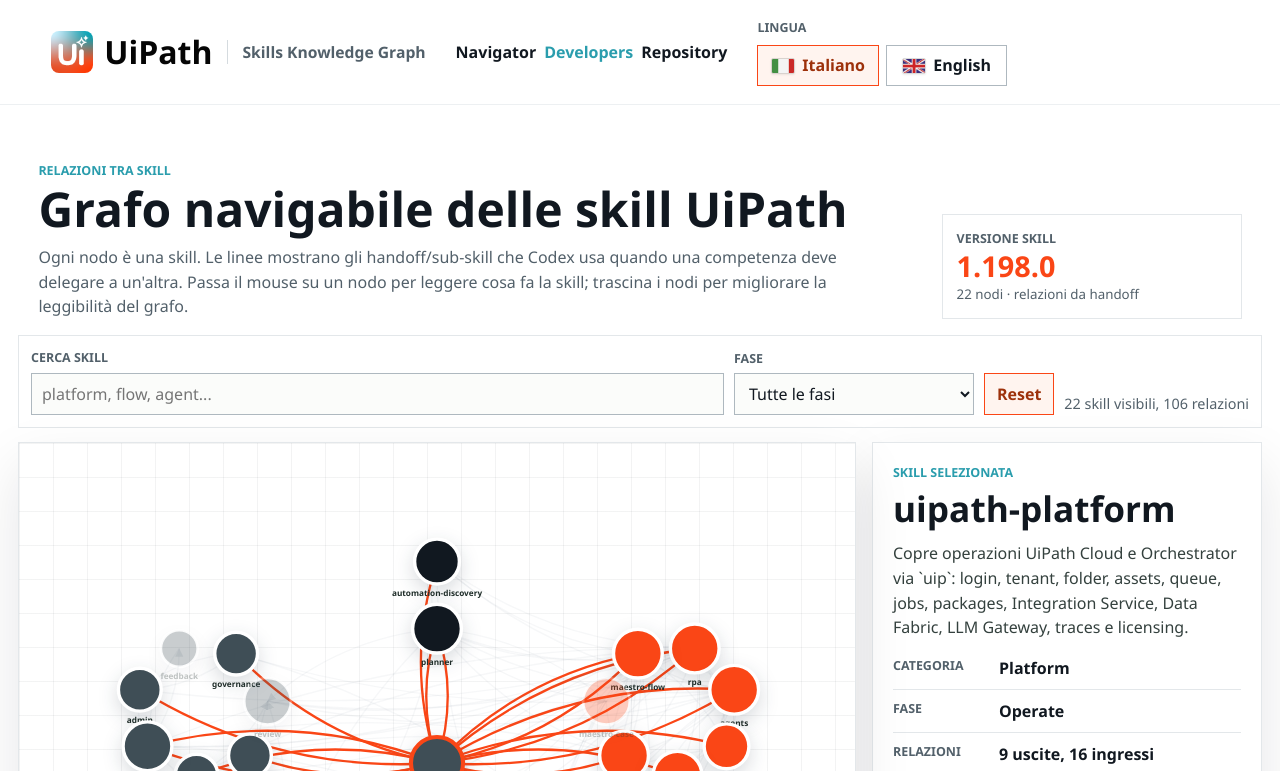
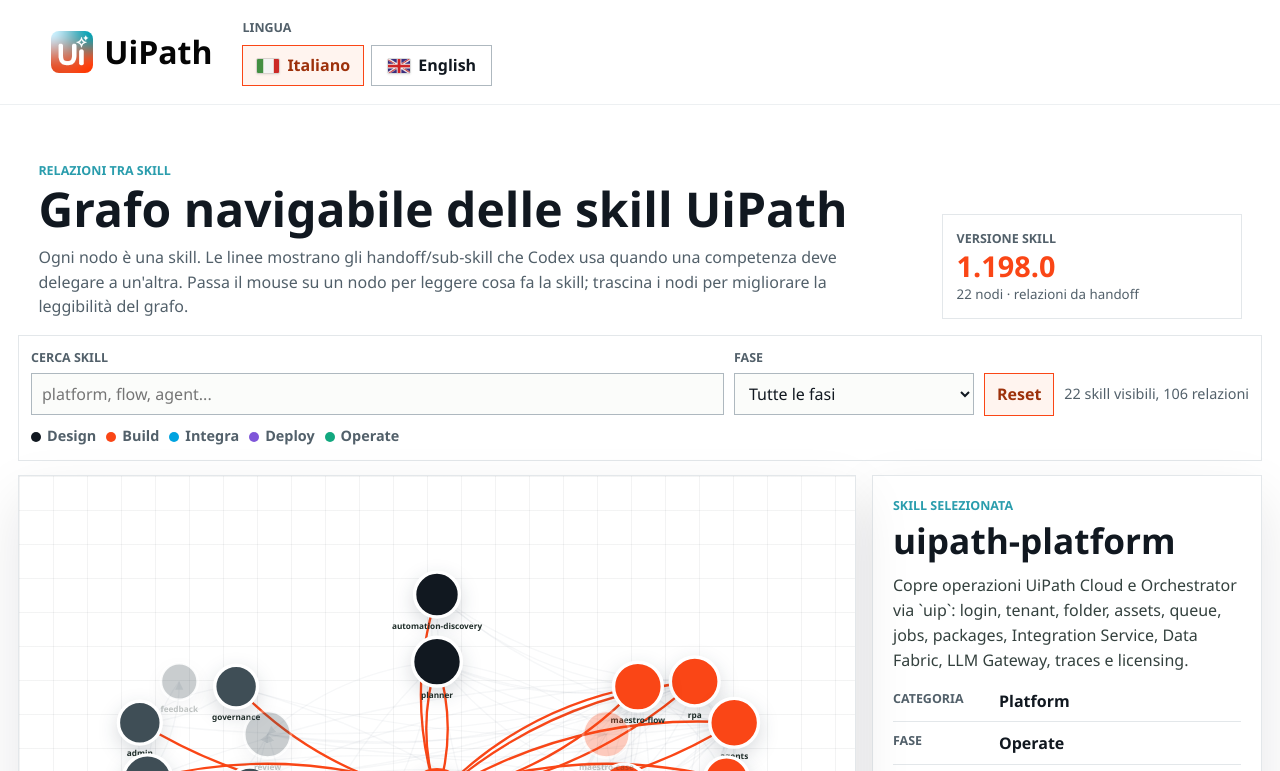
Before and after one commit to AlexSurfWaves/UiPathSkillsSite, a plain HTML site: page graph.html in a window 1280 px wide. Shown: the top 771 px of the page. Drawn offline with Linux system fonts and the light colour scheme.

Commit message:
Refine knowledge graph toolbar layout

```diff
--- a/graph.html
+++ b/graph.html
@@ -12,13 +12,7 @@
         <a class="site-logo graph-brand" href="./index.html" aria-label="UiPath Skills Navigator">
           <img class="site-logo-mark" src="./assets/uipath-glyph-square64px.png" alt="" aria-hidden="true">
           <span class="site-logo-text">UiPath</span>
-          <span class="site-logo-section">Skills Knowledge Graph</span>
         </a>
-        <nav class="graph-nav site-nav" aria-label="Navigazione sito">
-          <a href="./index.html" data-i18n="ui.navigator">Navigator</a>
-          <a href="./index.html#guideTitle" data-i18n="ui.developersNav" class="is-active">Developers</a>
-          <a href="https://github.com/UiPath/skills/tree/main/skills" data-i18n="ui.repo">Repository</a>
-        </nav>
         <section class="language-panel graph-language header-language" data-language-selector aria-label="Selezione lingua"></section>
       </header>
 
@@ -40,10 +34,19 @@
       </section>
 
       <section class="graph-tools" aria-label="Filtri grafo">
-        <label for="graphSearch">
-          <span data-i18n="ui.graphSearch">Cerca skill</span>
-          <input id="graphSearch" type="search" placeholder="platform, flow, agent..." autocomplete="off" data-i18n-placeholder="graphSearch">
-        </label>
+        <div class="graph-search-group">
+          <label for="graphSearch">
+            <span data-i18n="ui.graphSearch">Cerca skill</span>
+            <input id="graphSearch" type="search" placeholder="platform, flow, agent..." autocomplete="off" data-i18n-placeholder="graphSearch">
+          </label>
+          <div class="graph-legend" aria-label="Legenda grafo" data-i18n-aria="ui.legend">
+            <span><i class="legend-dot design"></i><span data-i18n="ui.design">Design</span></span>
+            <span><i class="legend-dot build"></i><span data-i18n="ui.build">Build</span></span>
+            <span><i class="legend-dot integrate"></i><span data-i18n="ui.integrate">Integra</span></span>
+            <span><i class="legend-dot deploy"></i><span data-i18n="ui.deploy">Deploy</span></span>
+            <span><i class="legend-dot operate"></i><span data-i18n="ui.operate">Operate</span></span>
+          </div>
+        </div>
         <label for="graphPhase">
           <span data-i18n="ui.graphPhase">Fase</span>
           <select id="graphPhase">
@@ -95,14 +98,6 @@
           </div>
         </aside>
       </section>
-
-      <section class="graph-legend" aria-label="Legenda grafo" data-i18n-aria="ui.legend">
-        <span><i class="legend-dot design"></i><span data-i18n="ui.design">Design</span></span>
-        <span><i class="legend-dot build"></i><span data-i18n="ui.build">Build</span></span>
-        <span><i class="legend-dot integrate"></i><span data-i18n="ui.integrate">Integra</span></span>
-        <span><i class="legend-dot deploy"></i><span data-i18n="ui.deploy">Deploy</span></span>
-        <span><i class="legend-dot operate"></i><span data-i18n="ui.operate">Operate</span></span>
-      </section>
     </main>
 
     <script src="./app.js"></script>
--- a/styles.css
+++ b/styles.css
@@ -865,15 +865,13 @@ h3 {
 .graph-topbar,
 .graph-intro,
 .graph-tools,
-.graph-workspace,
-.graph-legend {
+.graph-workspace {
   max-width: 1520px;
   margin-inline: auto;
 }
 
 .graph-tools,
-.graph-workspace,
-.graph-legend {
+.graph-workspace {
   max-width: min(1520px, calc(100% - 36px));
 }
 
@@ -967,7 +965,7 @@ h3 {
 }
 
 .graph-version span,
-.graph-tools span {
+.graph-tools label > span {
   color: var(--muted);
   font-size: 0.78rem;
   font-weight: 800;
@@ -988,7 +986,7 @@ h3 {
   display: grid;
   grid-template-columns: minmax(220px, 1fr) minmax(180px, 240px) auto minmax(180px, auto);
   gap: 10px;
-  align-items: end;
+  align-items: start;
   margin-bottom: 14px;
   border: 1px solid var(--line);
   border-radius: 0;
@@ -999,6 +997,11 @@ h3 {
 .graph-tools label {
   display: grid;
   gap: 5px;
+}
+
+.graph-search-group {
+  display: grid;
+  gap: 10px;
 }
 
 .graph-tools input,
@@ -1024,6 +1027,7 @@ h3 {
 }
 
 .graph-reset {
+  margin-top: 25px;
   min-height: 40px;
   border: 1px solid var(--orange);
   border-radius: 0;
@@ -1036,7 +1040,7 @@ h3 {
 }
 
 .graph-stats {
-  margin: 0;
+  margin: 35px 0 0;
   color: var(--muted);
   font-size: 0.9rem;
   text-align: right;
@@ -1269,13 +1273,13 @@ h3 {
   display: flex;
   flex-wrap: wrap;
   gap: 10px;
-  margin-top: 14px;
+  margin-top: 0;
   color: var(--muted);
   font-size: 0.9rem;
   font-weight: 750;
 }
 
-.graph-legend span {
+.graph-legend > span {
   display: inline-flex;
   align-items: center;
   gap: 6px;
@@ -1345,6 +1349,11 @@ h3 {
   .graph-intro,
   .graph-tools {
     grid-template-columns: 1fr;
+  }
+
+  .graph-reset,
+  .graph-stats {
+    margin-top: 0;
   }
 
   .graph-stats {
```
